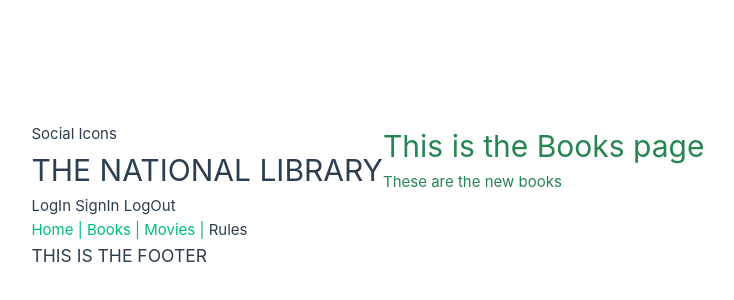
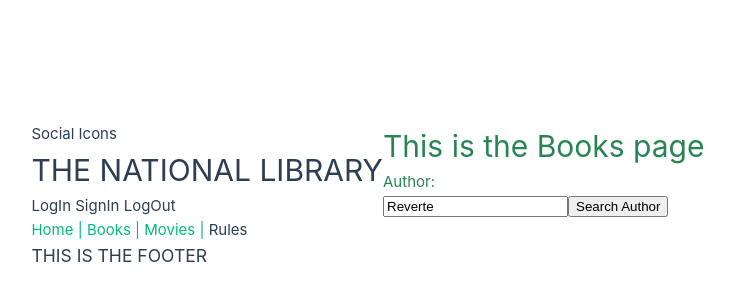
Before and after one commit to IvanSanczewski/sprint9, a Vue app: page /books in a window 1280 px wide. Shown: the part 204-504 px from the top of the page, without its empty margins (257-991 px from the left). Built offline with nearby package versions, Linux system fonts and the light colour scheme.

Commit message:
add getBooks.js with api fetch

```diff
--- a/package.json
+++ b/package.json
@@ -8,6 +8,7 @@
     "preview": "vite preview"
   },
   "dependencies": {
+    "axios": "^1.2.2",
     "pinia": "^2.0.28",
     "vue": "^3.2.45",
     "vue-router": "^4.1.6"
--- a/src/pages/Books.vue
+++ b/src/pages/Books.vue
@@ -1,21 +1,30 @@
 <template>
   <div class="books">
     <h1>This is the Books page</h1>
-    <p>These are the new books</p>
+    <form @submit.prevent="storeGetBooks.getAuthorBooks">
+      <p>Author: </p>
+      <input type="text" v-model="storeGetBooks.author">
+      <button class="search">Search Author</button>
+    </form>
   </div>
 </template>
 
-<script>
-export default {
-  name: 'Books',
-  setup () {
-    console.log('books page')
-  }
-}
+<script setup>
+import { useGetBooksStore } from '../stores/getBooks'
+
+const storeGetBooks = useGetBooksStore()
+// storeGetBooks.getAuthorBooks()
+
+console.log('books page')
+
 </script>
 
 <style>
 .books {
-    color: rgb(39, 133, 83)
+  color: rgb(39, 133, 83)
+}
+
+.search {
+  cursor: pointer
 }
 </style>
--- a/src/pages/Movies.vue
+++ b/src/pages/Movies.vue
@@ -12,6 +12,6 @@
 
 <style>
 .movies {
-    color: red
+    color: rgb(240, 23, 16)
 }
 </style>
--- /dev/null
+++ b/src/stores/getBooks.js
@@ -0,0 +1,37 @@
+import axios from 'axios'
+import { defineStore } from 'pinia'
+
+const AUTHOR_URL = 'http://openlibrary.org/search.json?author='
+
+// displays the modal containing the leasing rules of the library, always available in the nav menu
+export const useGetBooksStore = defineStore('getBooks', {
+    state: () => ({
+        author: 'Reverte'
+    }),
+    actions: {
+        // getAuthorBooks() {
+        //     fetch(`${AUTHOR_URL}${this.author}`)
+        //         .then(item => item.json())
+        //         .then(response => console.log(response.docs))
+        // }
+
+
+
+        // getAuthorBooks() {
+        //     axios(`${AUTHOR_URL}${this.author}`)
+        //         .then(response => console.log(response.data.data.docs))
+        // }
+
+
+
+        async getAuthorBooks() {
+            try {
+                const authorData = await axios.get(`${AUTHOR_URL}${this.author}`)
+                console.log(authorData.data.docs)
+            }
+            catch(err){
+                console.log(err)
+            }
+        }
+    }
+})
```
Also changed, not shown: src/App.vue (+7 -0 lines), 1 other file (tests, documents, lock files or other folders).
